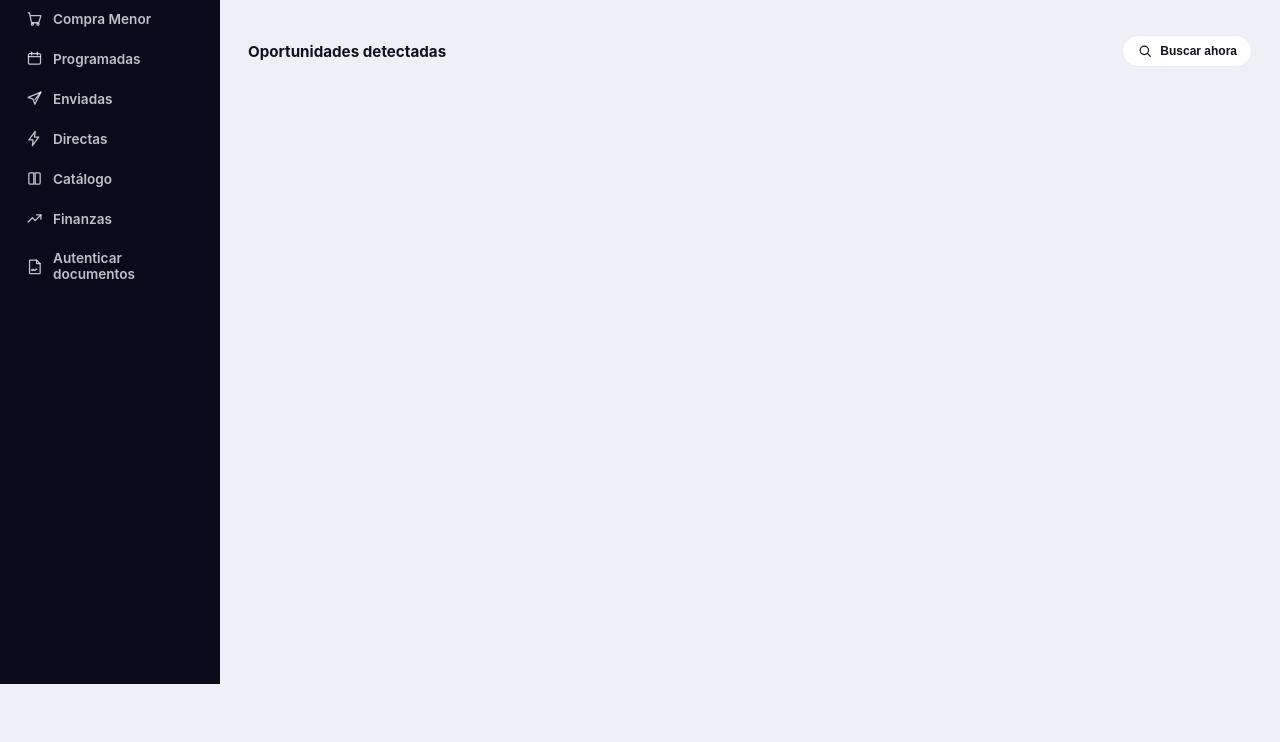
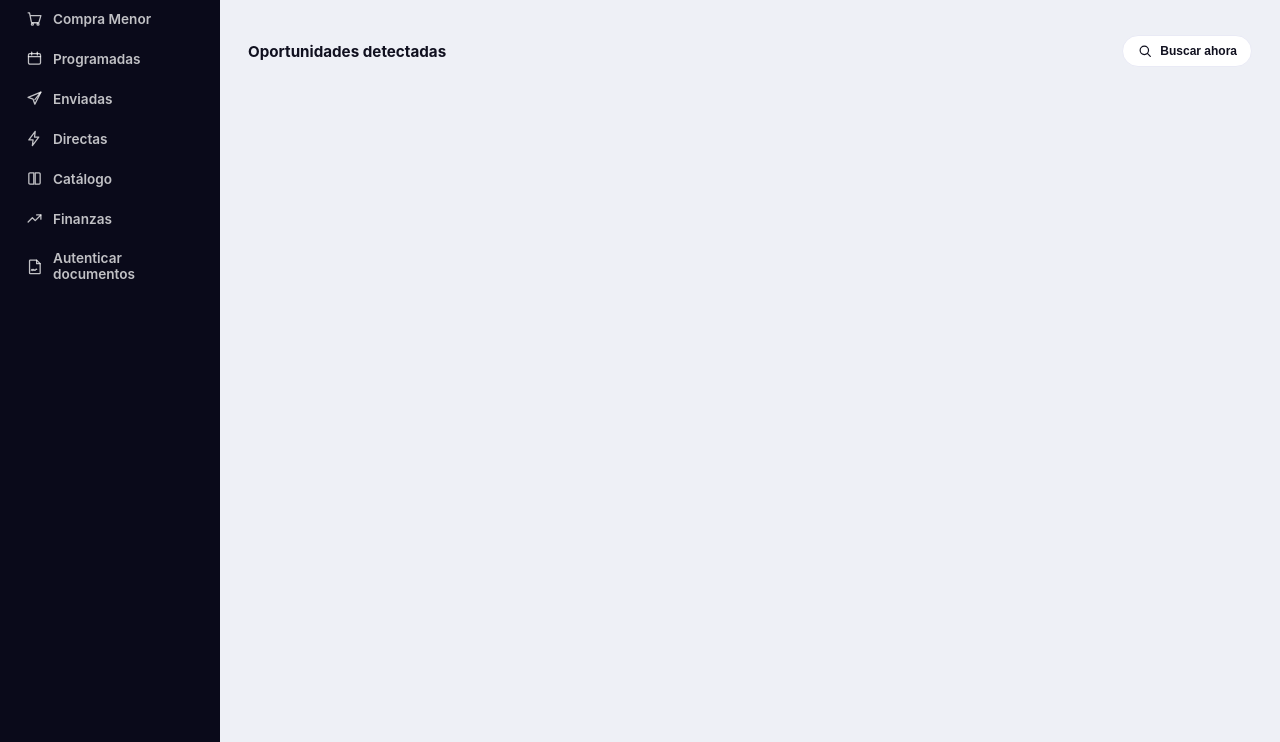
Before and after one commit to golfstuffpty18-cloud/cotizador-app, a website: page public/index.html in a window 1280 px wide. Shown: the part 120-862 px from the top of the page. Before the commit the page ends 804 px from the top, so only its background shows below. Drawn offline with Linux system fonts and the light colour scheme; no server answers.

Commit message:
Fijar el panel de navegación (sidebar) al hacer scroll en escritorio
Co-Authored-By: Claude Sonnet 5 <noreply@anthropic.com>

```diff
--- a/public/styles.css
+++ b/public/styles.css
@@ -114,6 +114,7 @@ h1, h2, h3, p { margin: 0; }
 .sidebar {
   width: 220px; flex-shrink: 0;
   background: var(--navy); padding: 18px 14px;
+  position: sticky; top: 0; height: 100vh;
 }
 .sidebar-nav { display: flex; flex-direction: column; gap: 3px; }
 .sidebar-link {
```
